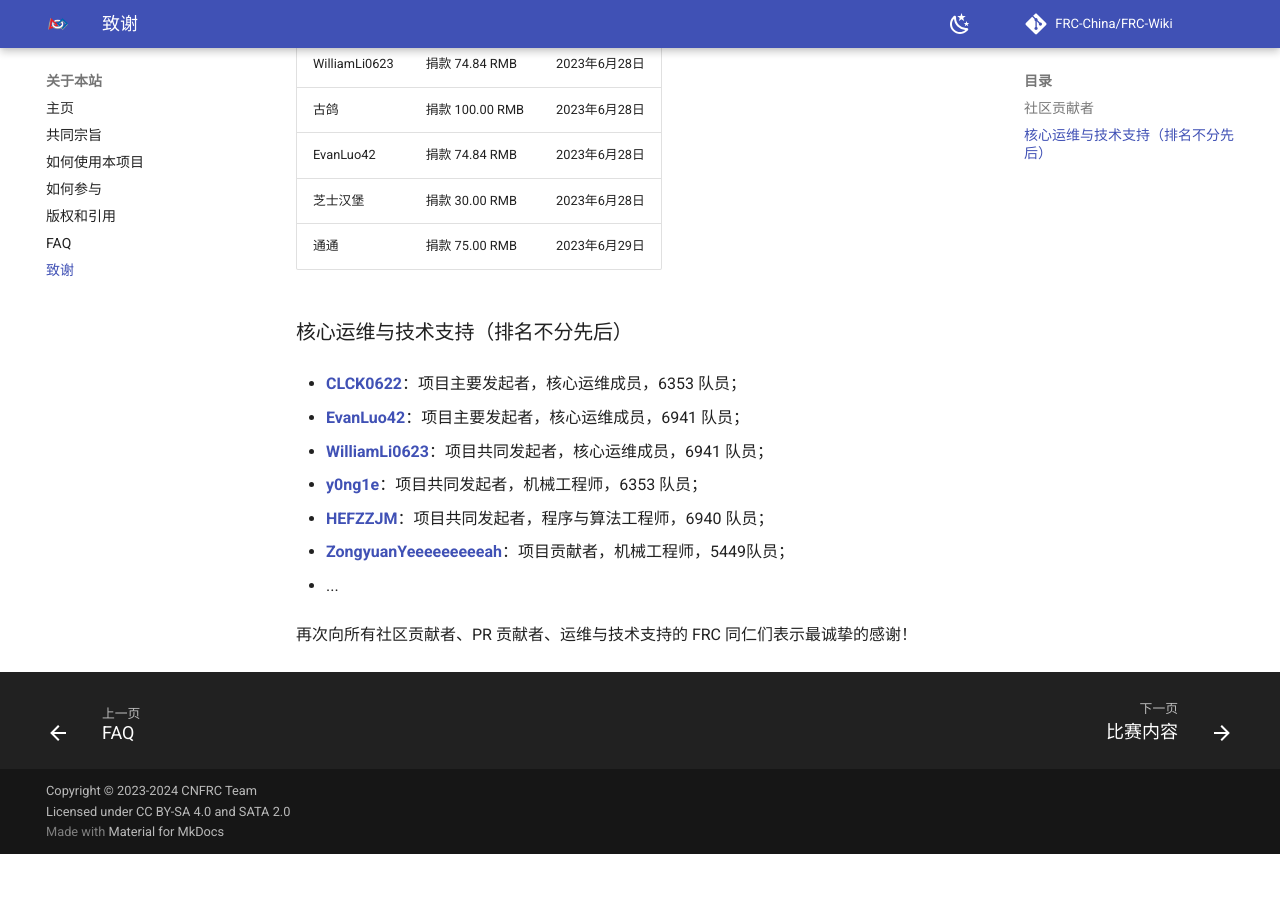
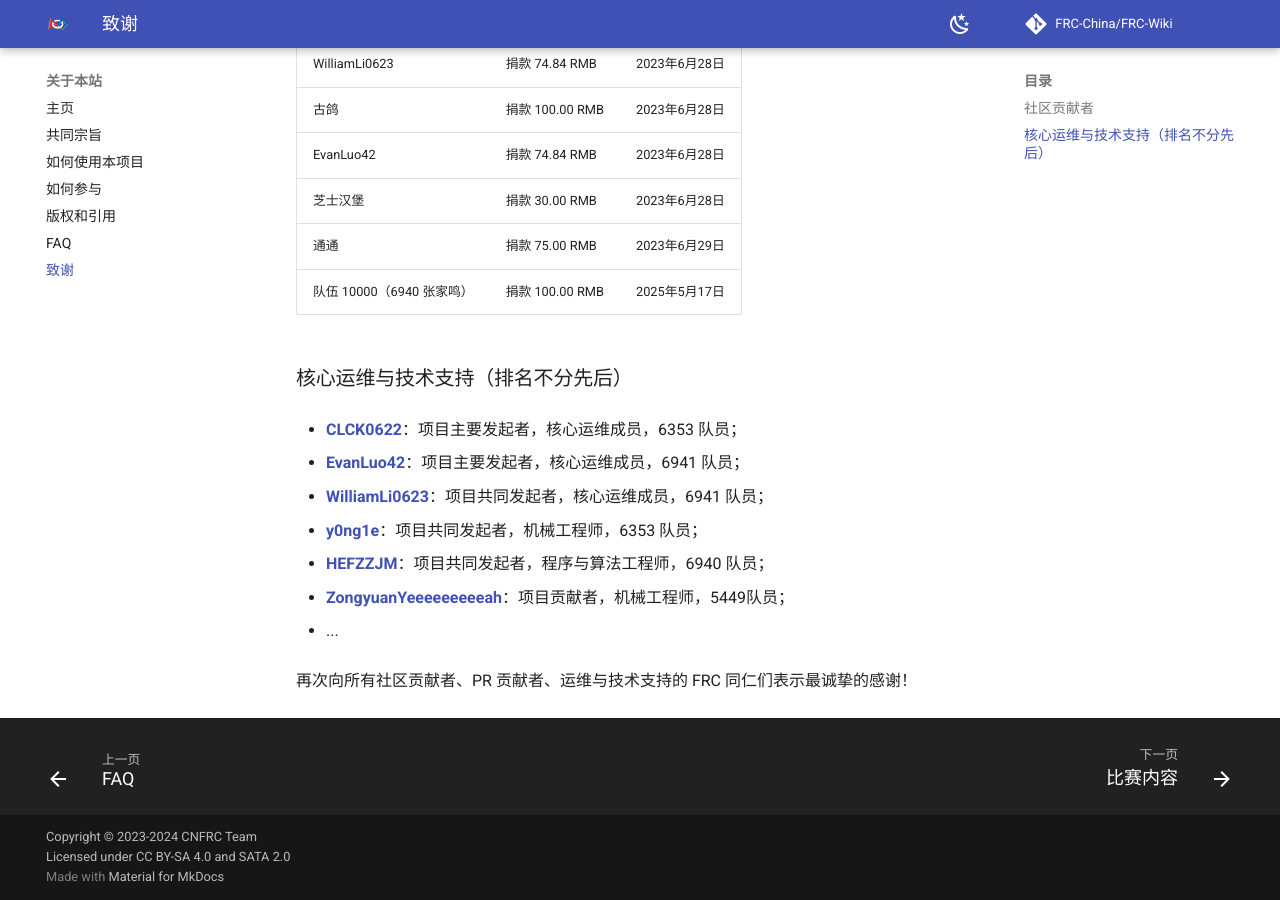
Before and after one commit to FRC-China/FRC-Wiki, an MkDocs documentation site: the page built from docs/start/acknowledgement.md, in a window 1280 px wide and 900 px high, scrolled down 503 px. Built offline with MkDocs 1.6.1 and Material for MkDocs 9.7.7, drawn with Linux system fonts in a browser that asks for light colours; comment, search, counter and statistics services are not loaded; before the commit the page ends 1357 px from its top, so only the background shows below that.

Commit message:
feat(start/acknowledgement): add 10000 acknowledgement

```diff
--- a/docs/start/acknowledgement.md
+++ b/docs/start/acknowledgement.md
@@ -6,15 +6,16 @@
 
 在此，谨代表 **CNFRC Team** 的所有成员向如下做出贡献的人致以感谢！正是许许多多这样的人帮助本项目不断发展壮大。
 
-| 昵称  | 贡献  | 日期  |
-|-----|-----|-----|
-|CLCK0622|捐款 75.00 RMB|2023年6月28日|
-|y0ng1e|捐款 75.00 RMB|2023年6月28日|
-|WilliamLi0623|捐款 74.84 RMB|2023年6月28日|
-|古鸽|捐款 100.00 RMB|2023年6月28日|
-|EvanLuo42|捐款 74.84 RMB|2023年6月28日|
-|芝士汉堡|捐款 30.00 RMB|2023年6月28日|
-|通通|捐款 75.00 RMB|2023年6月29日|
+| 昵称                 | 贡献                     | 日期         |
+|--------------------|------------------------|------------|
+| CLCK0622           | 捐款 75.00 RMB           | 2023年6月28日 |
+| y0ng1e             | 捐款 75.00 RMB           | 2023年6月28日 |
+| WilliamLi0623      | 捐款 74.84 RMB           | 2023年6月28日 |
+| 古鸽                 | 捐款 100.00 RMB          | 2023年6月28日 |
+| EvanLuo42          | 捐款 74.84 RMB           | 2023年6月28日 |
+| 芝士汉堡               | 捐款 30.00 RMB           | 2023年6月28日 |
+| 通通                 | 捐款 75.00 RMB           | 2023年6月29日 |
+| 队伍 10000（6940 张家鸣） | 捐款 100.00 RMB | 2025年5月17日 |
 
 ### 核心运维与技术支持（排名不分先后）
 
```
